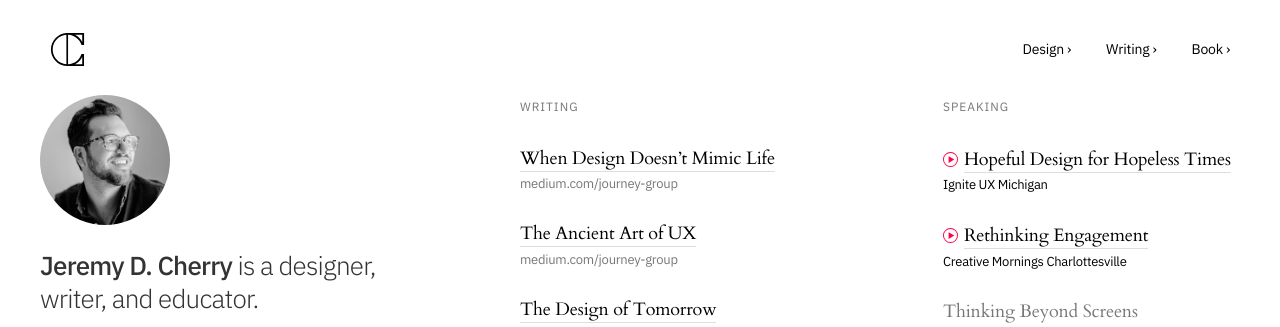
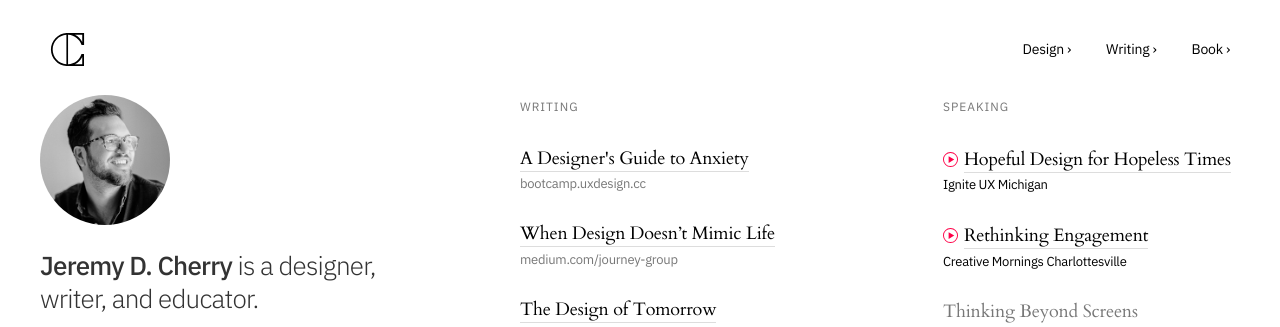
Before and after one commit to jeremydcherry/jeremydcherry.github.io, a Jekyll site: the page built from index.md, in a window 1280 px wide. Shown: the top 327 px of the page. Built offline with Jekyll 4.4.1, drawn with Linux system fonts in a browser that asks for light colours.

Commit message:
Updated Essays

```diff
--- a/index.md
+++ b/index.md
@@ -22,11 +22,11 @@ title: Jeremy D. Cherry
   	<h3>Writing</h3>
   	<br/>
   	<!-- Essay 1 -->
-  	<h2><a href="https://medium.com/journey-group/the-art-of-abstraction-85971f5c4757" class="title">When Design Doesn’t Mimic Life</a></h2>
-	<h4>medium.com/journey-group</h4>
+  	<h2><a href="https://bootcamp.uxdesign.cc/a-designers-guide-to-anxiety-6da57ffe3c12" class="title">A Designer's Guide to Anxiety</a></h2>
+	<h4>bootcamp.uxdesign.cc</h4>
 	<br/>
   	<!-- Essay 2 -->
-  	<h2><a href="https://medium.com/journey-group/the-ancient-art-of-ux-38b239280264" class="title">The Ancient Art of UX</a></h2>
+  	<h2><a href="https://medium.com/journey-group/the-art-of-abstraction-85971f5c4757" class="title">When Design Doesn’t Mimic Life</a></h2>
 	<h4>medium.com/journey-group</h4>
 	<br/>
 	<!-- Essay 3 -->
```
